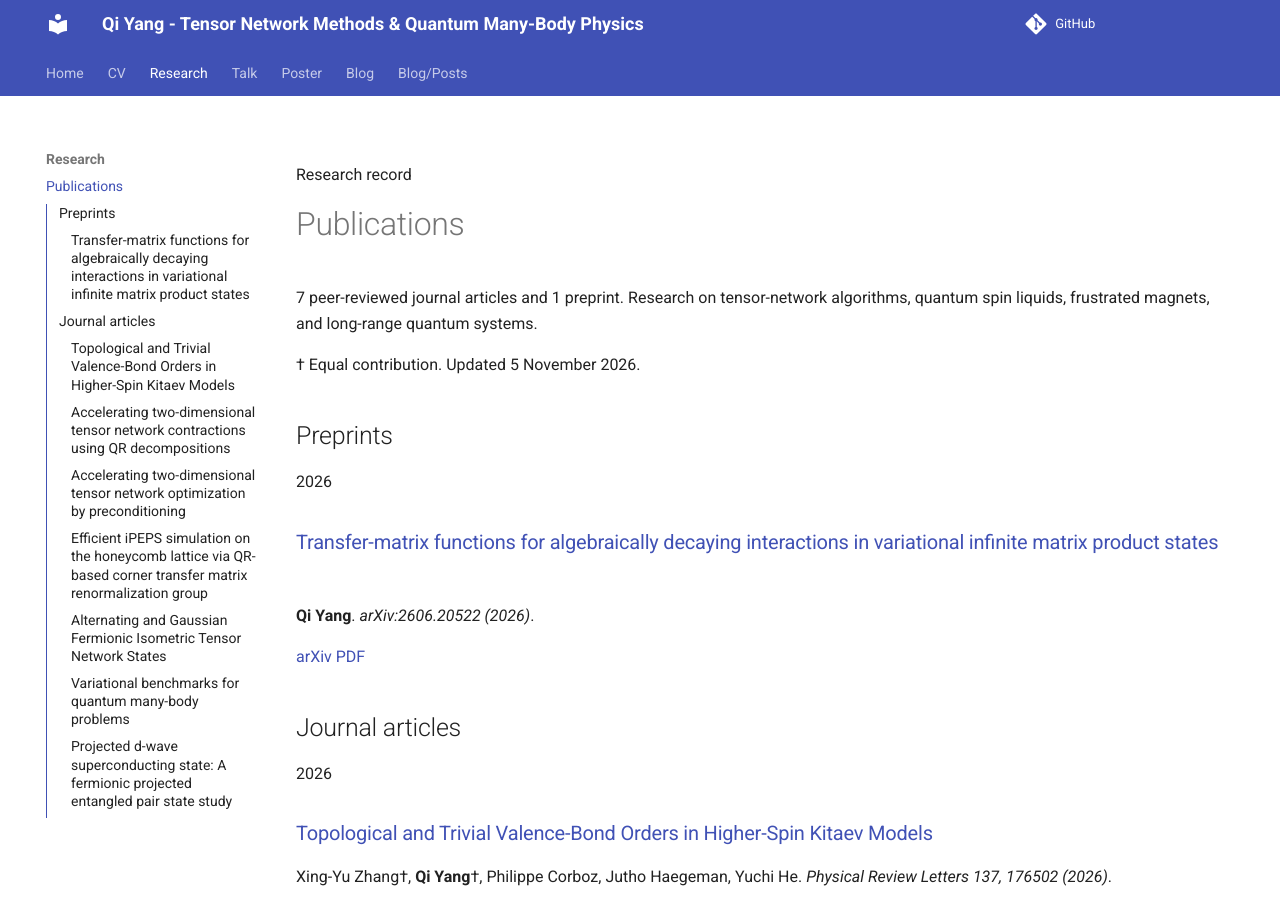
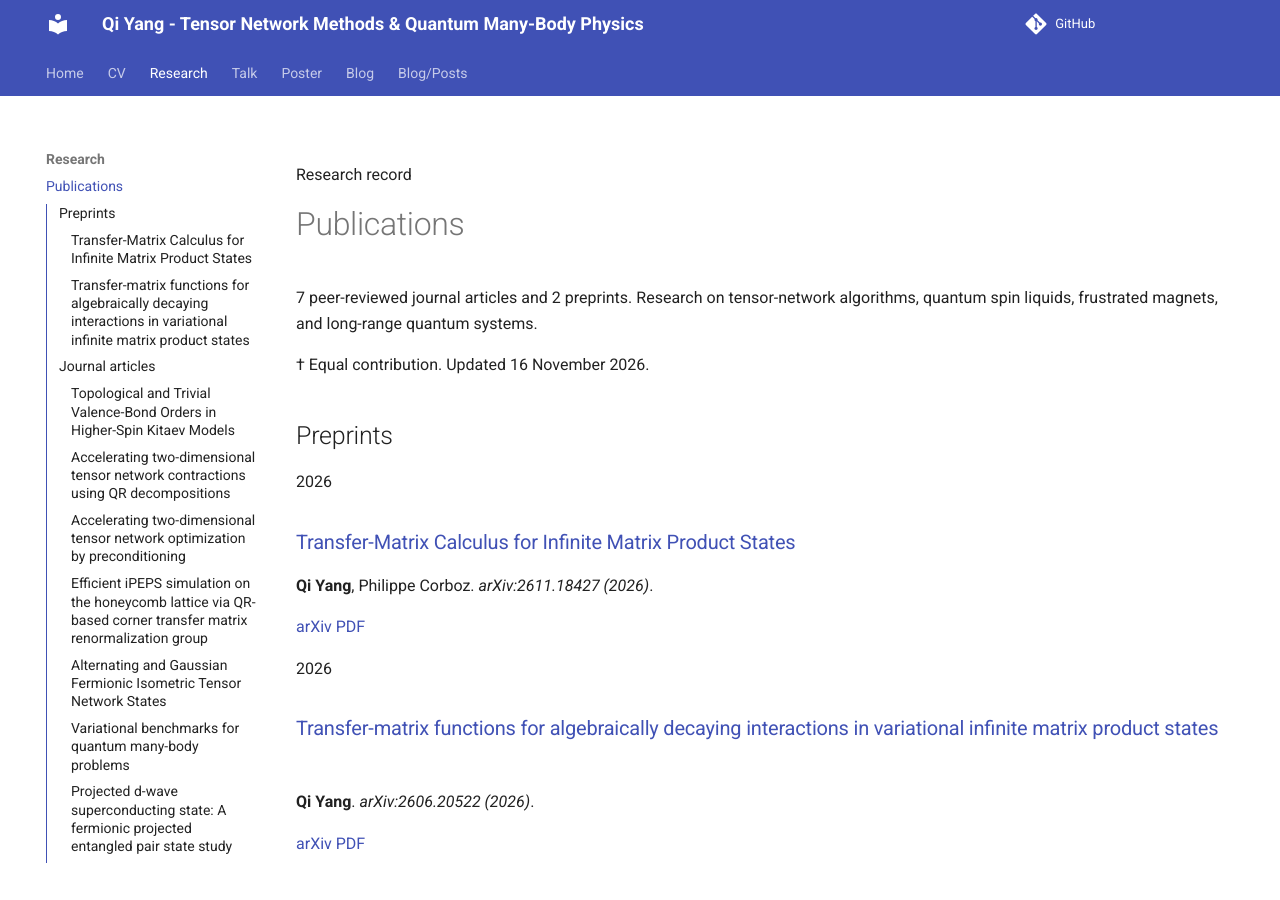
Before and after one commit to qiyang-ustc/qiyang-ustc.github.io, an MkDocs documentation site: the page built from docs/research/publications.md, in a window 1280 px wide and 900 px high. Built offline with MkDocs 1.6.1 and Material for MkDocs 9.7.7, drawn with Linux system fonts in a browser that asks for light colours; comment, search, counter and statistics services are not loaded.

Commit message:
Add transfer-matrix calculus preprint to website and CV

```diff
--- a/docs/research/publications.md
+++ b/docs/research/publications.md
@@ -6,11 +6,19 @@ Research record
 
 # Publications
 
-7 peer-reviewed journal articles and 1 preprint. Research on tensor-network algorithms, quantum spin liquids, frustrated magnets, and long-range quantum systems.
+7 peer-reviewed journal articles and 2 preprints. Research on tensor-network algorithms, quantum spin liquids, frustrated magnets, and long-range quantum systems.
 
-† Equal contribution. Updated 5 November 2026.
+† Equal contribution. Updated 16 November 2026.
 
 ## Preprints
+
+2026
+
+### [Transfer-Matrix Calculus for Infinite Matrix Product States](https://arxiv.org/abs/2611.18427)
+
+**Qi Yang**, Philippe Corboz. *arXiv:2611.18427 (2026)*.
+
+[arXiv](https://arxiv.org/abs/2611.18427) [PDF](https://arxiv.org/pdf/2611.18427)
 
 2026
 
```
Also changed, not shown: docs/cv.md (+10 -2 lines), docs/cv/index.html (+4 -3 lines), docs/index.html (+10 -1 lines), docs/index.md (+10 -0 lines), docs/research/publications/index.html (+12 -4 lines), 3 other files.
